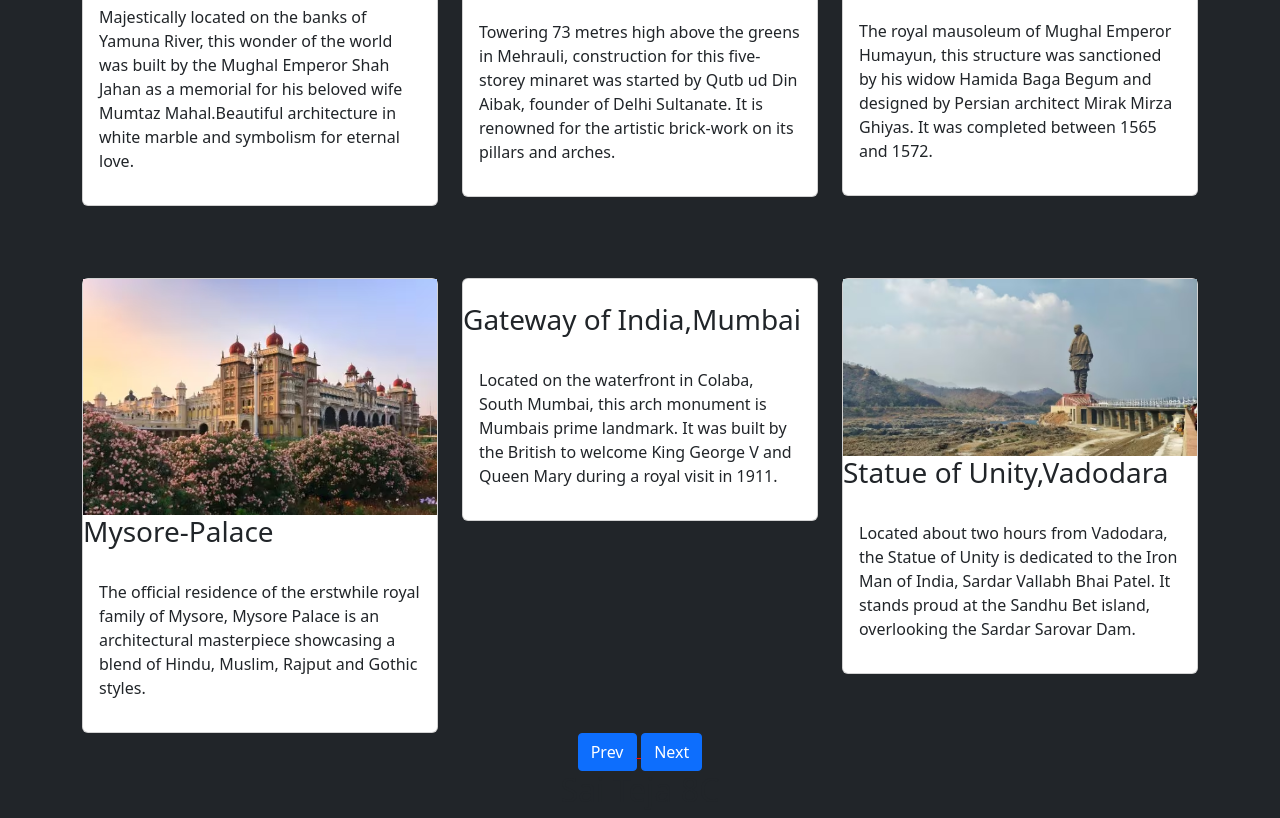
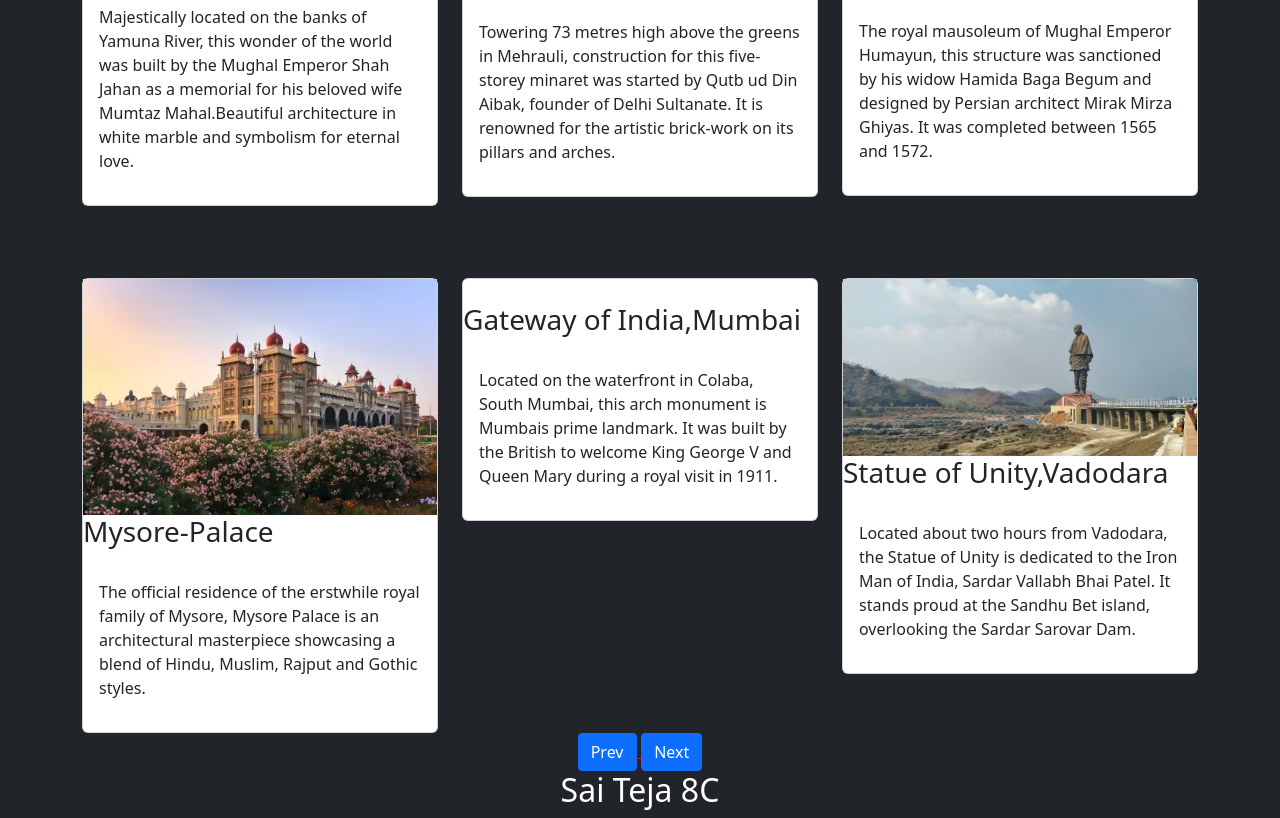
Before and after one commit to Alleyss/tourist-attractions-india, a plain HTML site: page index.html in a window 1280 px wide. Shown: the part 403-1221 px from the top of the page. Drawn offline with nearby package versions, Linux system fonts and the light colour scheme.

Commit message:
Update index.html

```diff
--- a/index.html
+++ b/index.html
@@ -98,8 +98,9 @@
     <a href="index1.html"> <button class="btn btn-primary border-1 rounded-1" >Next
     </button>
 </a>
+     <h2 style="color:white;">Sai Teja 8C</h2>
 </center>
 </div>
-    <h2 style="text-align:center">Sai Teja 8C</h2>
+
 </body>
 </html>
```
